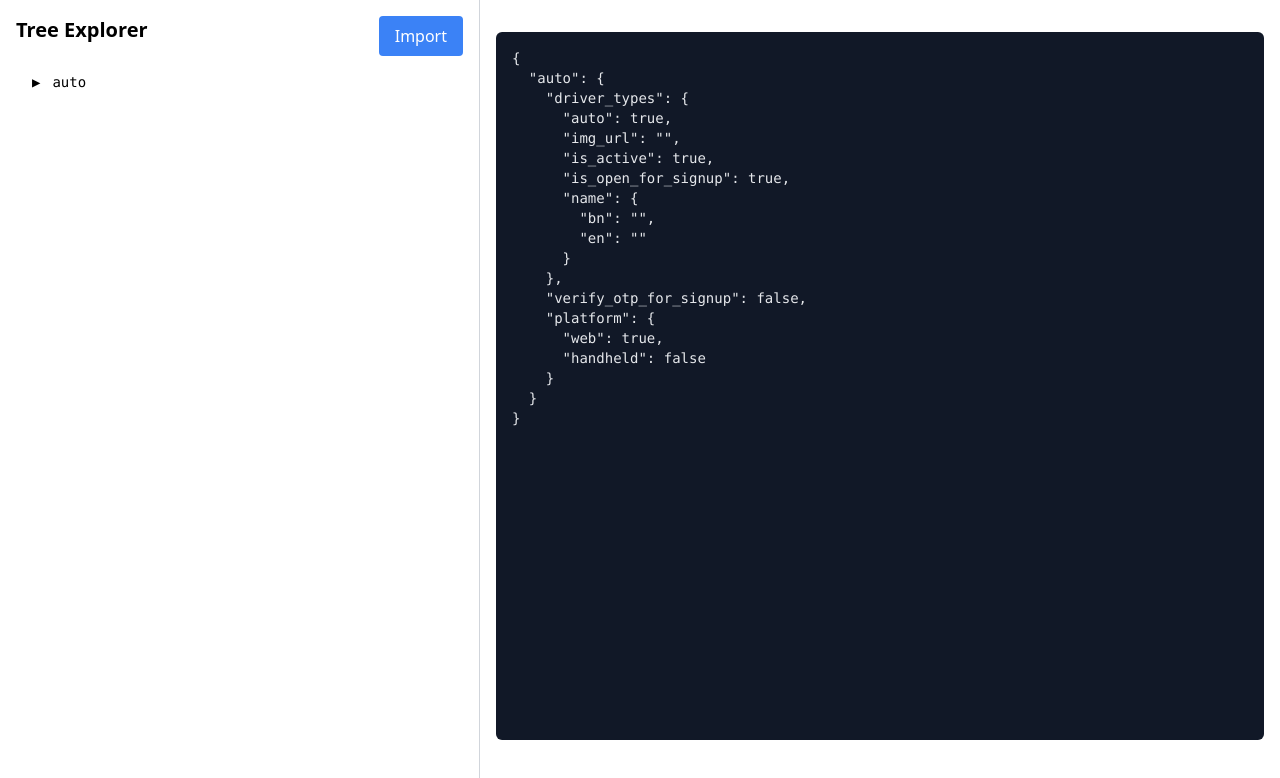
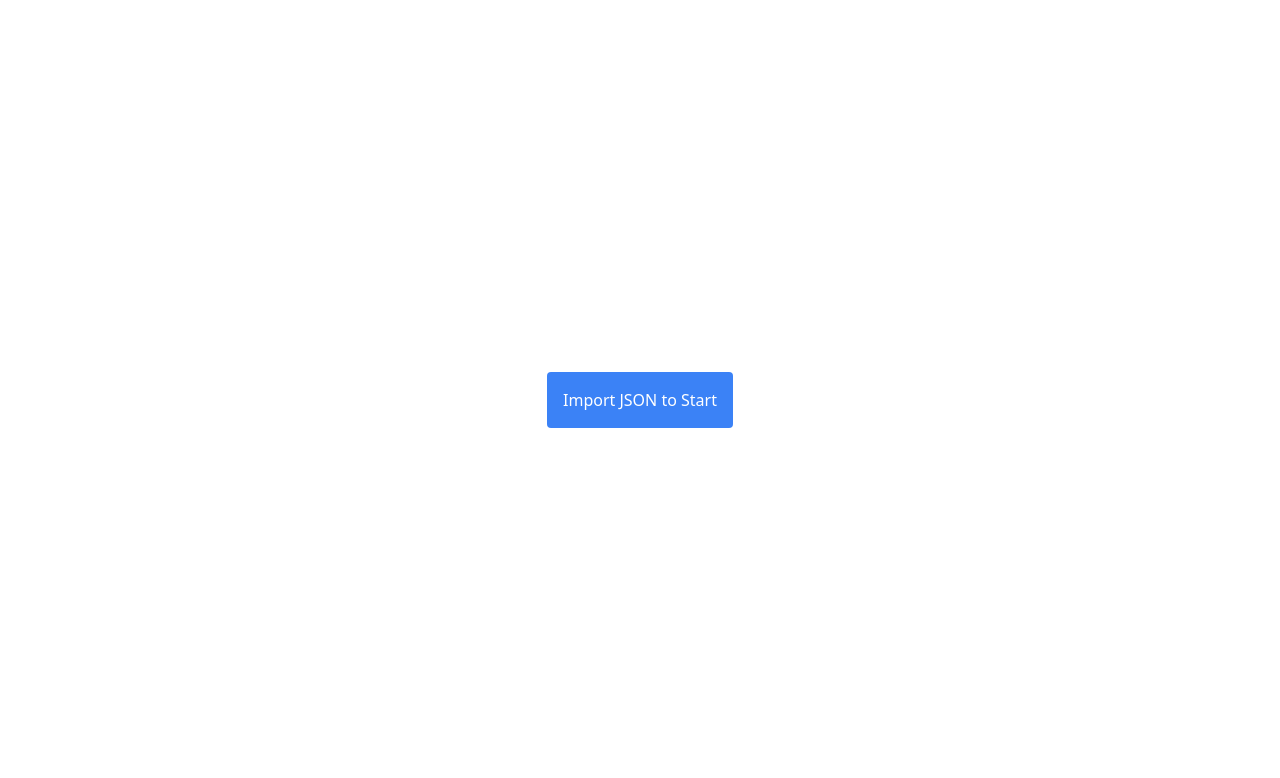
Before and after one commit to rifatr/TreeExplorer, a React (Vite) app: page / in a window 1280 px wide. Shown: the top 778 px of the page. Built offline with nearby package versions, Linux system fonts and the light colour scheme.

Commit message:
Redesign the UI home, clean code, and fix small ui issues

```diff
--- a/index.html
+++ b/index.html
@@ -2,9 +2,9 @@
 <html lang="en">
   <head>
     <meta charset="UTF-8" />
-    <link rel="icon" type="image/svg+xml" href="/vite.svg" />
+    <link rel="icon" type="image/svg+xml" href="/tree.svg" />
     <meta name="viewport" content="width=device-width, initial-scale=1.0" />
-    <title>treeexplorer</title>
+    <title>Tree Explorer</title>
   </head>
   <body>
     <div id="root"></div>
--- a/src/App.tsx
+++ b/src/App.tsx
@@ -1,89 +1,35 @@
 import React from "react";
-import TreeView from "./components/TreeView";
-import { hardcodedJson } from "./hardcodedJson";
-import type { Path } from "./types/common";
-import Breadcrumb from "./components/Breadcrumb";
-import ConfirmModal from "./components/modals/ConfirmModal";
-import { deleteFinalKeyOfPath } from "./utils/deleteFinalKeyOfPath";
 import ImportJsonModal from "./components/modals/ImportJsonModal";
+import TreeExplorer from "./components/TreeExplorer";
 
 function App() {
-  const [treeData, setTreeData] = React.useState(hardcodedJson);
-  const [selectedPath, setSelectedPath] = React.useState<Path>([]);
-  const [deleteNodePath, setDeleteNodePath] = React.useState<Path | null>(null);
-  const [importModalOpen, setImportModalOpen] = React.useState(false);
+	const [ treeData, setTreeData ] = React.useState<any | null>(null);
+	const [ importModalOpen, setImportModalOpen ] = React.useState(false);
 
-  let handleDeleteNode = () => {
-    if (deleteNodePath) {
-      console.log("Delete node at path:", deleteNodePath);
-      const updatedData = deleteFinalKeyOfPath(treeData, deleteNodePath);
-      console.log("Updated data:", updatedData);
-
-      setTreeData(updatedData);
-      if (JSON.stringify(deleteNodePath) === JSON.stringify(selectedPath)) {
-        setSelectedPath([]);
-      }
-      setDeleteNodePath(null);
-    }
-  }
-
-  let onImportJson = (json: any) => {
-    setTreeData(json);
+	let onImportJson = (data: any) => {
+		setTreeData(data);
 		setImportModalOpen(false);
-    setSelectedPath([]);
 	}
 
 	return (
-    <div className="w-full h-screen flex">
-      {/* Left Panel */}
-      <div className="w-[480px] border-r border-gray-300 p-4 overflow-auto"> {/* Changing the width needs to reflect the tree node label in the TreeNode component */}
-
-        <div className="justify-between flex">
-          <h2 className="text-xl font-semibold mb-4">Tree Explorer</h2>
-
+		<div className="h-screen flex justify-center items-center">
+			{!treeData ? (
 				<button
-            className="mb-4 px-4 py-2 bg-blue-500 text-white rounded hover:bg-blue-600"
+					className="px-4 py-4 bg-blue-500 text-white rounded hover:bg-blue-600"
 					onClick={() => setImportModalOpen(true)}
 				>
-            Import
+					Import JSON to Start
 				</button>
-        </div>
+			) : (
+				<TreeExplorer treeData={treeData} />
+			)}
 
-        <TreeView
-          data={treeData}
-          selectedPath={selectedPath}
-          onSelectNode={setSelectedPath}
-          onDeleteNode={setDeleteNodePath}
-        />
-      </div>
-
-      {/* Right Panel */}
-      <div className="flex-1 p-4">
-        {/* Breadcrumb */}
-        <Breadcrumb path={selectedPath} />
-
-        {/* JSON Display */}
-        <pre className="bg-gray-900 text-gray-200 p-4 rounded-md h-[calc(100%-60px)] overflow-auto text-sm whitespace-pre-wrap break-words">
-          {JSON.stringify(treeData, null, 2)}
-        </pre>
-      </div>
-
-      {/* Confirm Delete Modal */}
-      <ConfirmModal
-        isOpen={deleteNodePath !== null}
-        onConfirm={handleDeleteNode}
-        onCancel={() => setDeleteNodePath(null)}
-        message={`Are you sure to delete the node "${deleteNodePath?.[deleteNodePath.length - 1]}"? This action cannot be undone.`}
-      />
-
-      {/* Import JSON Modal */}
 			<ImportJsonModal
 				isOpen={importModalOpen}
 				onImport={onImportJson}
 				onClose={() => setImportModalOpen(false)}
 			/>
 		</div>
-
 	);
 }
 
--- /dev/null
+++ b/src/components/TreeExplorer.tsx
@@ -0,0 +1,87 @@
+import React from "react";
+import type { Path } from "../types/common";
+import { deleteFinalKeyOfPath } from "../utils/deleteFinalKeyOfPath";
+import Breadcrumb from "./Breadcrumb";
+import ConfirmModal from "./modals/ConfirmModal";
+import ImportJsonModal from "./modals/ImportJsonModal";
+import TreeView from "./TreeView";
+
+interface Props {
+    treeData: any;
+}
+
+const TreeExplorer = ({ treeData: initialTreeData } : Props) => {
+    const [treeData, setTreeData] = React.useState(initialTreeData);
+    const [selectedPath, setSelectedPath] = React.useState<Path>([Object.keys(treeData)[0]]);
+    const [deleteNodePath, setDeleteNodePath] = React.useState<Path | null>(null);
+    const [importModalOpen, setImportModalOpen] = React.useState(false);
+
+    let handleDeleteNode = () => {
+        if (deleteNodePath) {
+            const updatedData = deleteFinalKeyOfPath(treeData, deleteNodePath);
+
+            setTreeData(updatedData);
+            if (JSON.stringify(deleteNodePath) === JSON.stringify(selectedPath)) {
+                setSelectedPath([]);
+            }
+            setDeleteNodePath(null);
+        }
+    }
+
+    let onImportJson = (json: any) => {
+        setTreeData(json);
+        setImportModalOpen(false);
+        setSelectedPath([]);
+    }
+
+    return (
+        <div className="w-full h-screen flex">
+            {/* Left Panel */}
+            <div className="w-[480px] border-r border-gray-300 p-4 overflow-auto"> {/* Changing the width needs to reflect the tree node label in the TreeNode component */}
+                <div className="justify-between flex">
+                    <h2 className="text-xl font-semibold mb-4">Tree Explorer</h2>
+
+                    <button
+                        className="mb-4 px-4 py-2 bg-blue-500 text-white rounded hover:bg-blue-600"
+                        onClick={() => setImportModalOpen(true)}
+                    >
+                        Import
+                    </button>
+                </div>
+
+                <TreeView
+                    data={treeData}
+                    selectedPath={selectedPath}
+                    onSelectNode={setSelectedPath}
+                    onDeleteNode={setDeleteNodePath}
+                />
+            </div>
+
+            {/* Right Panel */}
+            <div className="flex-1 p-4">
+                {/* Breadcrumb */}
+                <Breadcrumb path={selectedPath} />
+
+                {/* JSON Display */}
+                <pre className="bg-gray-900 text-gray-200 p-4 rounded-md h-[calc(100%-60px)] overflow-auto text-sm whitespace-pre-wrap break-words">
+                    {JSON.stringify(treeData, null, 2)}
+                </pre>
+            </div>
+
+            <ConfirmModal
+                isOpen={deleteNodePath !== null}
+                onConfirm={handleDeleteNode}
+                onCancel={() => setDeleteNodePath(null)}
+                message={`Are you sure to delete the node "${deleteNodePath?.[ deleteNodePath.length - 1 ]}"? This action cannot be undone.`}
+            />
+
+            <ImportJsonModal
+                isOpen={importModalOpen}
+                onImport={onImportJson}
+                onClose={() => setImportModalOpen(false)}
+            />
+        </div>
+    )
+}
+
+export default TreeExplorer;
--- a/src/components/TreeNode.tsx
+++ b/src/components/TreeNode.tsx
@@ -19,13 +19,14 @@ const TreeNode = ({
     onDeleteNode
 }: Props) => {
     const hasChildren = value && typeof value === 'object';
-    const [ expanded, setExpanded ] = React.useState(false);
     const isSelected = JSON.stringify(currentPath) === JSON.stringify(selectedPath);
+    const isRootNode = currentPath.length === 1;
+    const [expanded, setExpanded] = React.useState(isRootNode); // Root node expanded by default
 
     return (
         <div className="pl-4 relative">
             {/* Vertical guide line except the root component */}
-            {currentPath.length > 1 && (
+            {!isRootNode && (
                 <div className="absolute left-[4px] top-0 bottom-0 border-l border-gray-300 -mt-4"></div>
             )}
 
@@ -53,12 +54,10 @@ const TreeNode = ({
                 </div>
 
                 {/* Delete button except the root */}
-                {currentPath.length > 1 && (
+                {!isRootNode && (
                     <button
-                        onClick={() => {
-                            onDeleteNode(currentPath);
-                        }}
                         className="w-5 h-5 rounded-full bg-red-500 text-white text-xs flex items-center justify-center hover:bg-red-600"
+                        onClick={() => onDeleteNode(currentPath)}
                     >
                         −
                     </button>
--- a/src/components/modals/ImportJsonModal.tsx
+++ b/src/components/modals/ImportJsonModal.tsx
@@ -24,7 +24,7 @@ const ImportJsonModal = ({ isOpen, onImport, onClose }: Props) => {
             setTextValue("");
             setError("");
         } catch (err) {
-            setError("Invalid JSON. Please correct the errors and try again.");
+            setError("Invalid JSON. Please provide a correct JSON text.");
             console.error("JSON parse error:", err);
         }
     }
@@ -44,15 +44,16 @@ const ImportJsonModal = ({ isOpen, onImport, onClose }: Props) => {
 
                 <div className="flex justify-between gap-4">
                     <button
+                        className="px-4 py-2 bg-gray-300 rounded hover:bg-gray-400"
                         onClick={onClose}
-                        className="px-4 py-2 bg-gray-300 rounded hover:bg-gray-400"
                     >
                         Close
                     </button>
 
                     <button
+                        className="px-4 py-2 bg-blue-500 text-white rounded hover:bg-blue-600"
                         onClick={handleImport}
-                        className="px-4 py-2 bg-blue-500 text-white rounded hover:bg-blue-600"
+
                     >
                         Import
                     </button>
--- a/src/hardcodedJson.ts
+++ /dev/null
@@ -1,19 +0,0 @@
-export const hardcodedJson = {
-  auto: {
-    driver_types: {
-      auto: true,
-      img_url: "",
-      is_active: true,
-      is_open_for_signup: true,
-      name: {
-        bn: "",
-        en: ""
-      }
-    },
-    verify_otp_for_signup: false,
-    platform: {
-        web: true,
-        handheld: false
-    }
-  }
-};
```
Also changed, not shown: tree.svg (added). Lines whose indentation alone changed are shown as unchanged.
